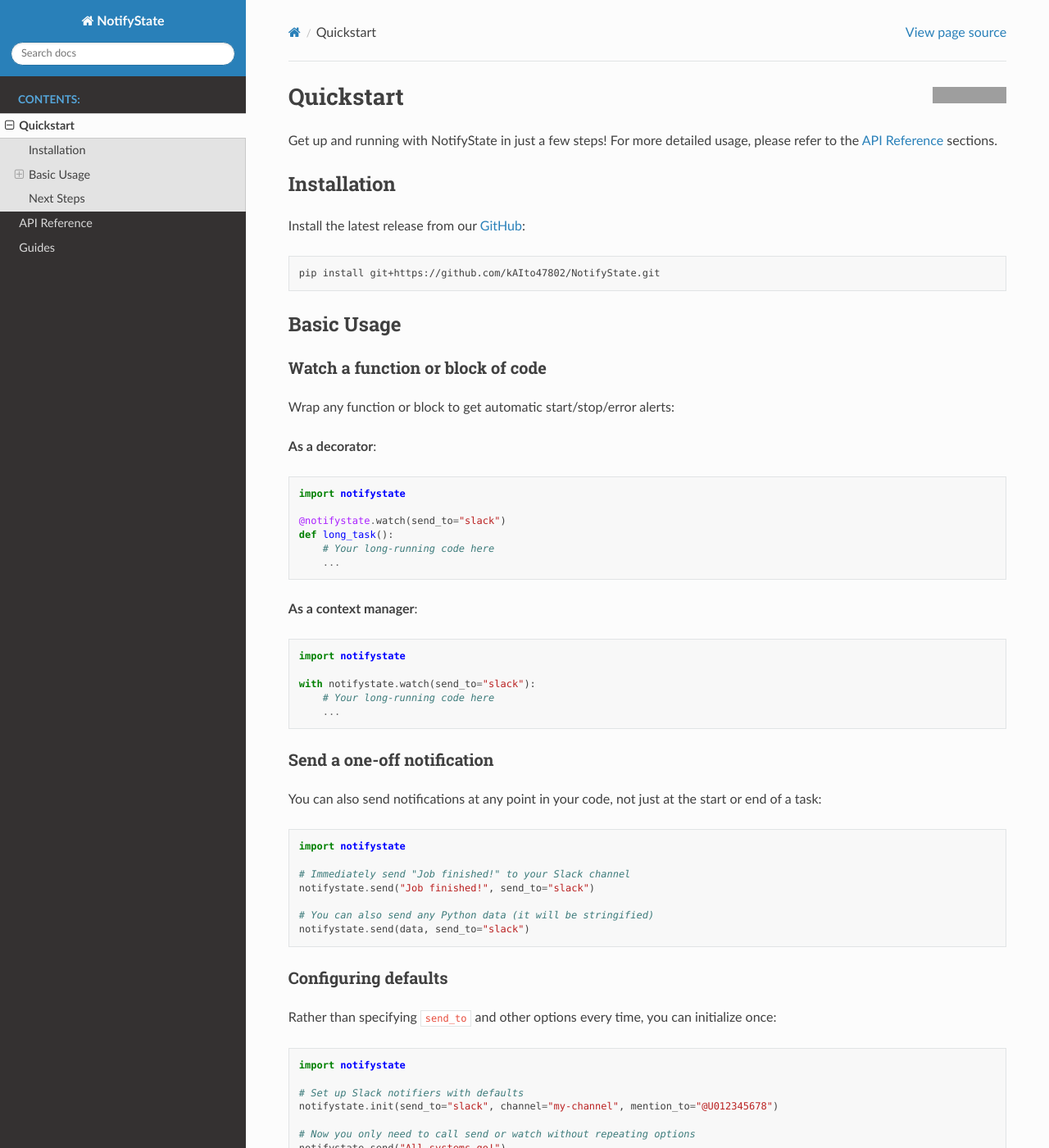
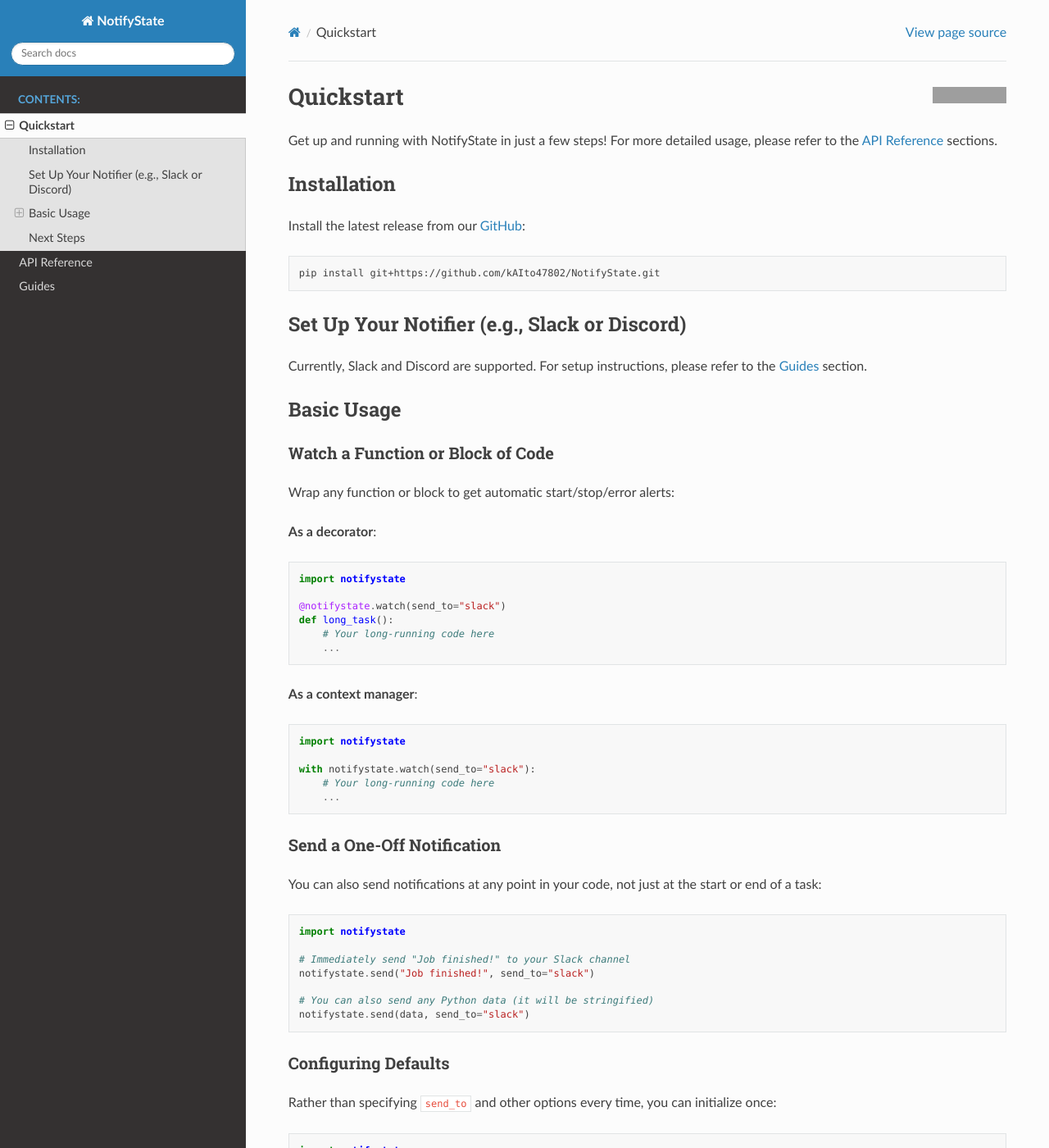
Before and after one commit to kAIto47802/notist, a Sphinx documentation site: the page built from docs/quickstart.rst, in a window 1280 px wide and 1400 px high. Shown: the whole window at 82% size. Built offline with Sphinx 7.4.7 and the Read the Docs theme 3.1.0, drawn with Linux system fonts in a browser that asks for light colours; grey boxes are pictures that could not be loaded.

Commit message:
Update docs

```diff
--- a/docs/quickstart.rst
+++ b/docs/quickstart.rst
@@ -19,11 +19,17 @@
    pip install git+https://github.com/kAIto47802/NotifyState.git
 
 
+Set Up Your Notifier (e.g., Slack or Discord)
+---------------------------------------------
+
+Currently, Slack and Discord are supported.
+For setup instructions, please refer to the :doc:`guides` section.
+
 
 Basic Usage
 -----------
 
-Watch a function or block of code
+Watch a Function or Block of Code
 ^^^^^^^^^^^^^^^^^^^^^^^^^^^^^^^^^
 
 Wrap any function or block to get automatic start/stop/error alerts:
@@ -50,7 +56,7 @@
        ...
 
 
-Send a one-off notification
+Send a One-Off Notification
 ^^^^^^^^^^^^^^^^^^^^^^^^^^^
 
 You can also send notifications at any point in your code, not just at the start or end of a task:
@@ -66,7 +72,7 @@
    notifystate.send(data, send_to="slack")
 
 
-Configuring defaults
+Configuring Defaults
 ^^^^^^^^^^^^^^^^^^^^
 
 Rather than specifying ``send_to`` and other options every time, you can initialize once:
```
